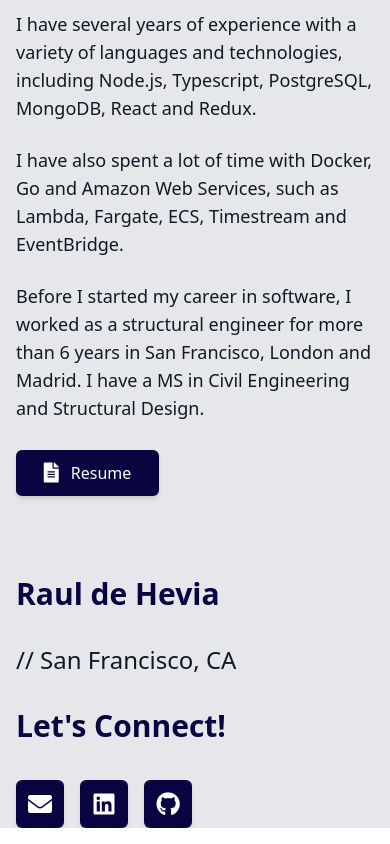
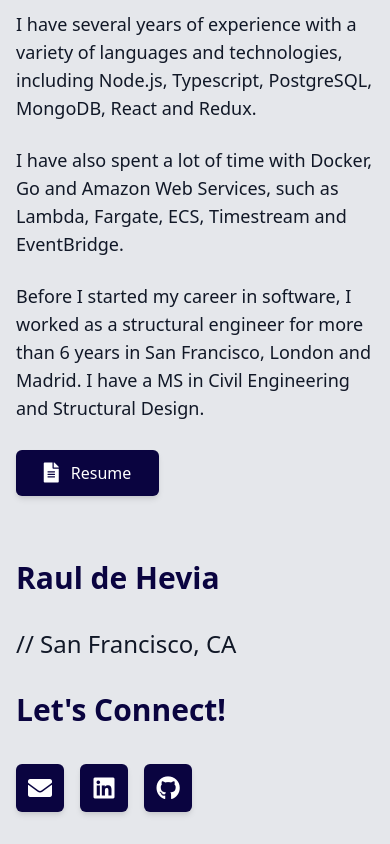
Before and after one commit to RdeHevia/rauldehevia.github.io, a website built with Vite: page index.html in a window 390 px wide. Shown: the part 5097-5941 px from the top of the page. Built offline with nearby package versions, Linux system fonts and the light colour scheme.

Commit message:
resume updated

```diff
--- a/index.html
+++ b/index.html
@@ -364,7 +364,7 @@
       >
         <div class="lg:grid lg:grid-cols-12 max-w-7xl mx-auto">
           <div
-            class="relative pt-16 pb-20 px-4 sm:px-6 lg:pt-16 lg:pb-28 lg:px-8 xl:col-start-1 xl:col-end-7 lg:col-start-1 lg:col-end-7"
+            class="relative pt-16 pb-16 px-4 sm:px-6 lg:pt-16 lg:pb-28 lg:px-8 xl:col-start-1 xl:col-end-7 lg:col-start-1 lg:col-end-7"
           >
             <div class="absolute inset-0">
               <div class="h-1/3 sm:h-2/3"></div>
@@ -413,7 +413,7 @@
             ></div>
           </div>
           <div
-            class="relative lg:col-start-8 lg:row-start-1 lg:col-end-12 lg:rounded-3xl lg:flex lg:justify-center px-4 sm:px-6 lg:pt-16 lg:pb-28 lg:px-8 py-0"
+            class="relative lg:col-start-8 lg:row-start-1 lg:col-end-12 lg:rounded-3xl lg:flex lg:justify-center px-4 sm:px-6 lg:pt-16 lg:pb-28 lg:px-8 pt-0 pb-8"
           >
             <div class="mx-auto max-w-3xl">
               <h2 class="text-3xl font-extrabold text-midnightblue sm:text-4xl">
```
Also changed, not shown: 3 other files.
